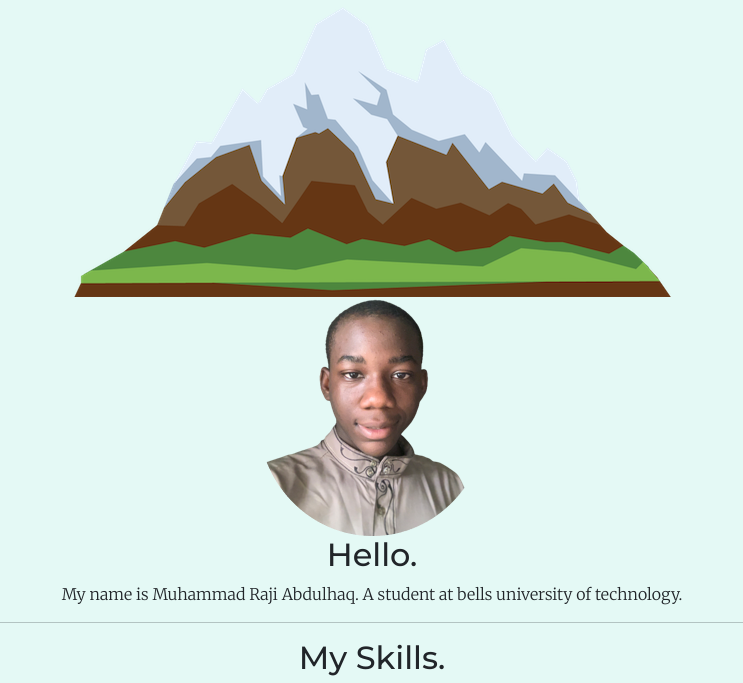
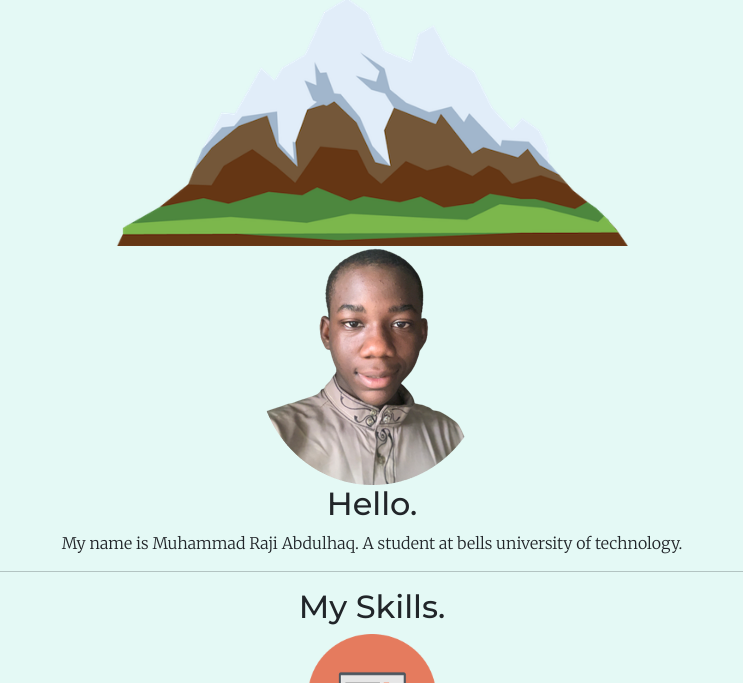
Before and after one commit to Rajiabdulhaq/portfolio, a plain HTML site: page index.html in a window 1280 px wide. Shown: the part 256-939 px from the top of the page, without its empty margins (268-1011 px from the left). Drawn offline with nearby package versions, Linux system fonts and the light colour scheme.

Commit message:
Add files via upload
update on the site

```diff
--- a/css/styles.css
+++ b/css/styles.css
@@ -59,3 +59,7 @@ h2{
 .copyright{
  color: chocolate;
 }
+
+.mountain{
+    width: 40%;
+}
--- a/index.html
+++ b/index.html
@@ -25,7 +25,7 @@
     <h1>I'm Abdulhaq.</h1>
     <p>a web designer</p>
     <img class="bottom-cloud" src="images/cloud.png" alt="cloud-image">
-    <img src="images/mountain.png" alt="mountain-image">
+    <img class="mountain" src="images/mountain.png" alt="mountain-image">
 </div>
 <div class="middle-container">
     <div class="profile">
```
